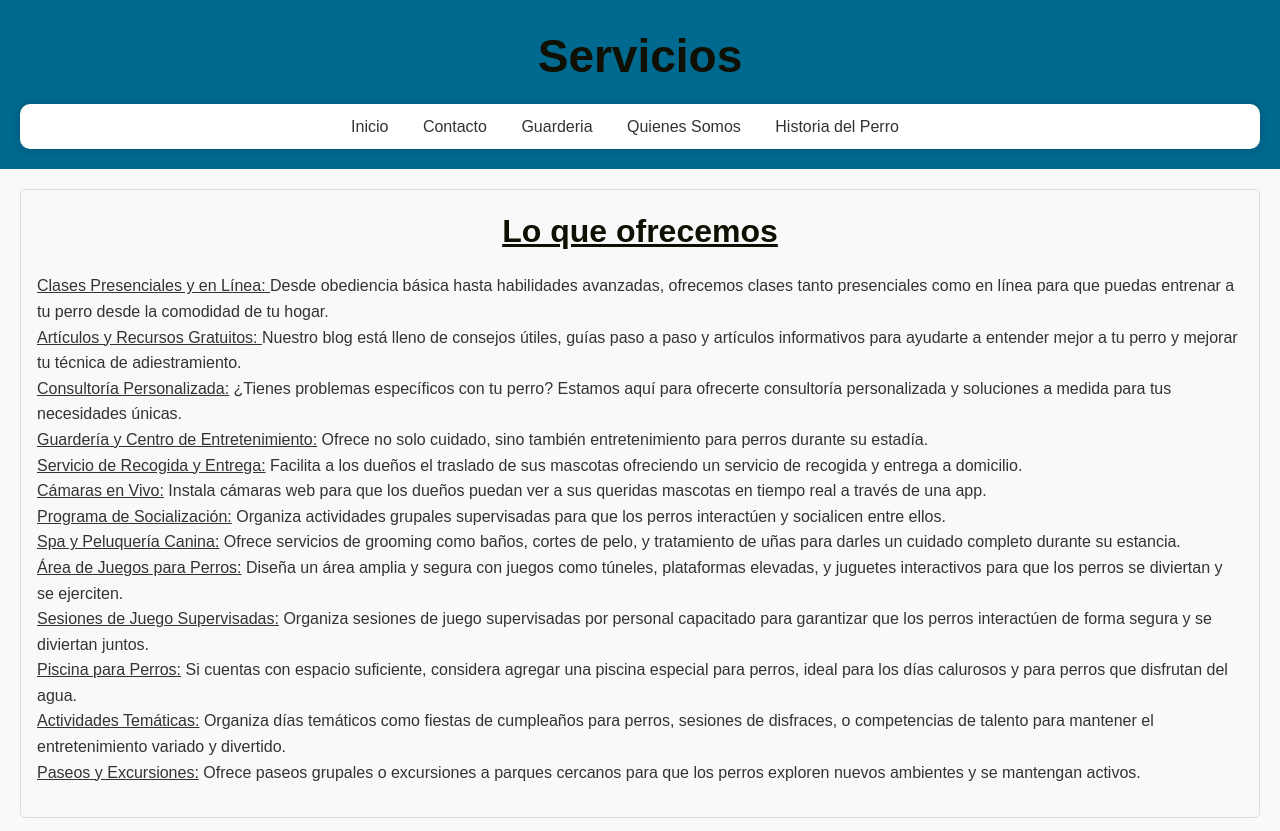
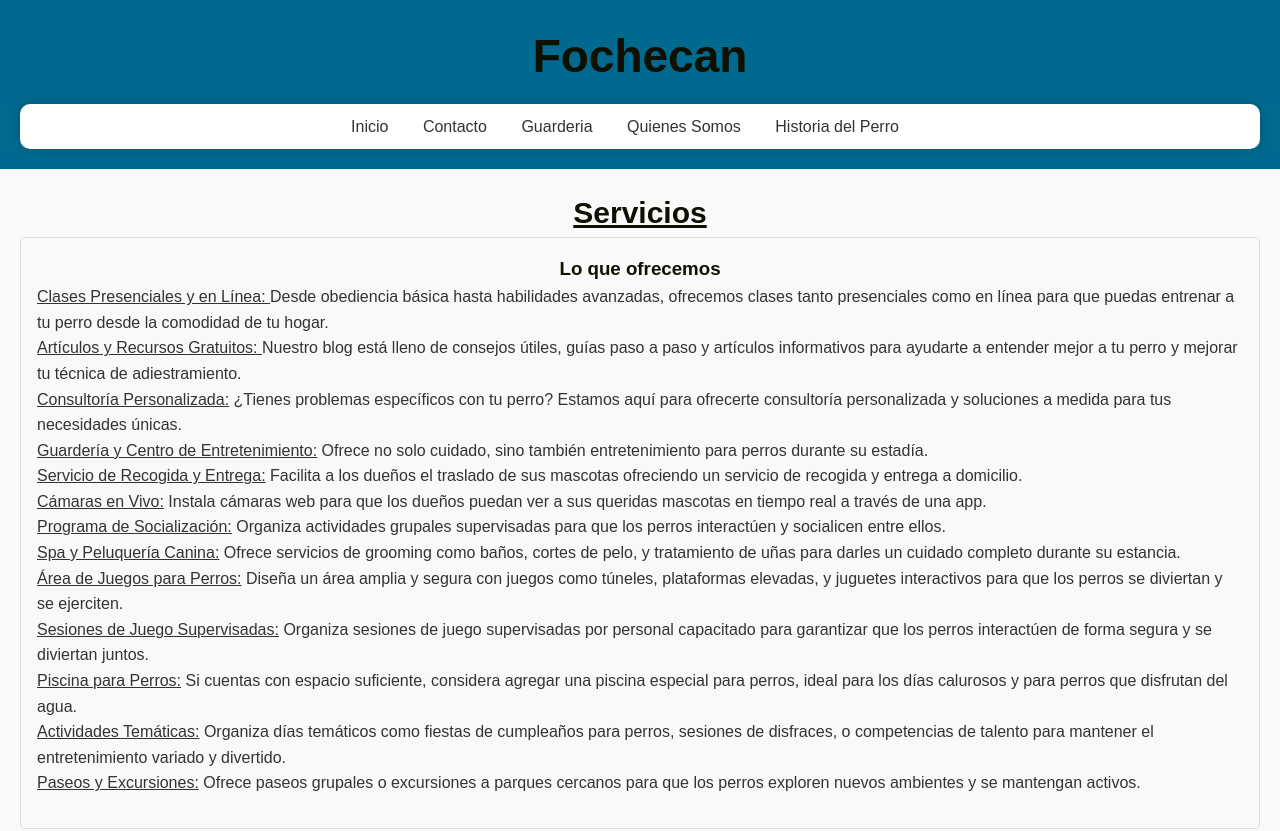
Before and after one commit to noehVan/webPerritos, a plain HTML site: page Pages/Servicios.html in a window 1280 px wide. Shown: the top 831 px of the page. Drawn offline with Linux system fonts and the light colour scheme.

Commit message:
modificación en h1

```diff
--- a/Pages/Servicios.html
+++ b/Pages/Servicios.html
@@ -9,7 +9,7 @@
 </head>
 <body>
     <header>
-       <h1>Servicios</h1>
+       <h1>Fochecan</h1>
        <nav>
             <ul>
             <li><a href="../Index.html">Inicio</a></li>
@@ -21,8 +21,9 @@
         </nav>
     </header>
     <main>
+        <h2>Servicios</h2>
         <article>
-            <h2> Lo que ofrecemos</h2>
+            <h3> Lo que ofrecemos</h3>
             <div>
                  <p>
                     <u>Clases Presenciales y en Línea: </u> Desde obediencia básica hasta habilidades avanzadas, ofrecemos clases tanto presenciales como en línea para que puedas entrenar a tu perro desde la comodidad de tu hogar. <br>
```
Also changed, not shown: Pages/Guarderia.html (+4 -1 lines), Pages/Historia.html (+2 -3 lines), Pages/Quienes.html (+2 -1 lines).
